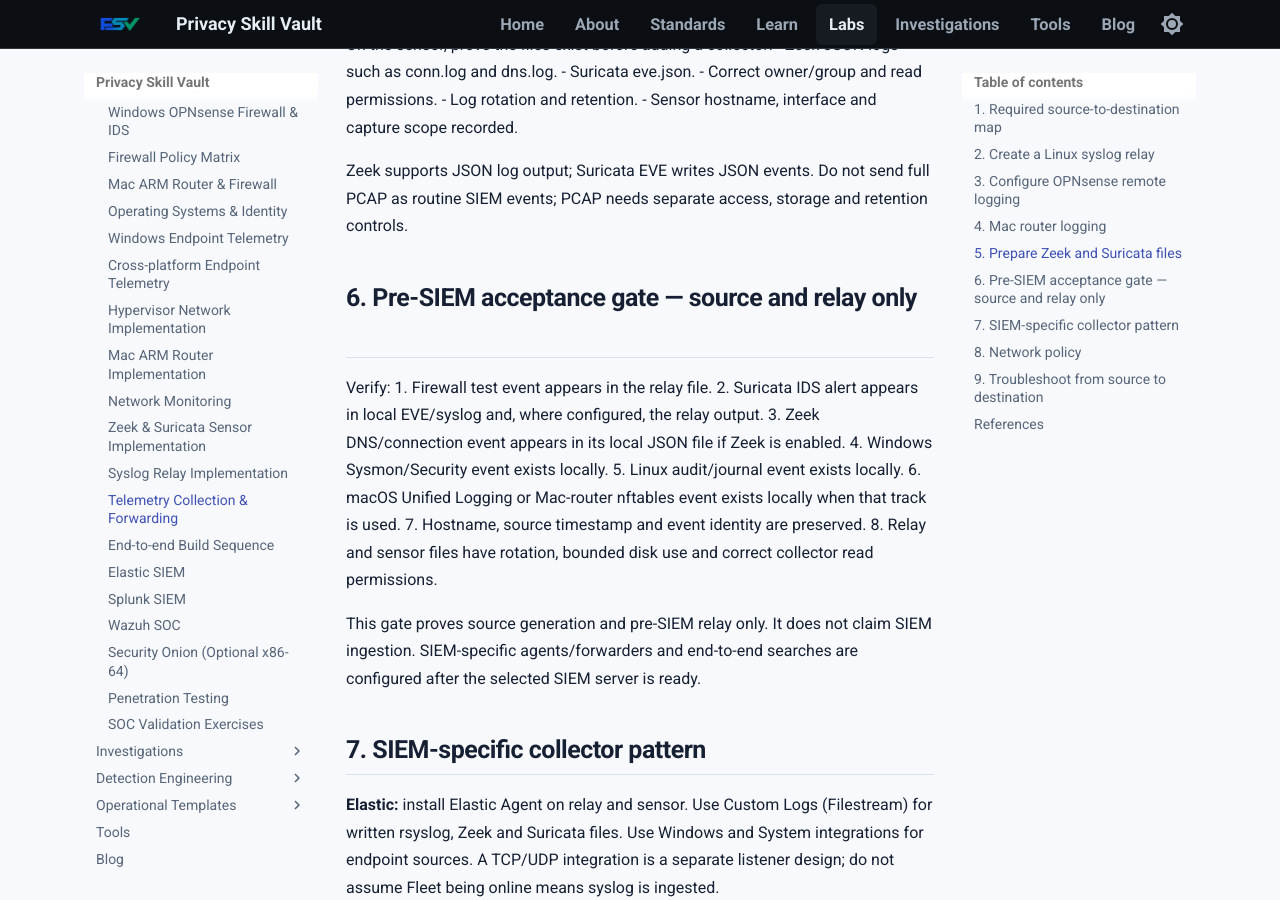
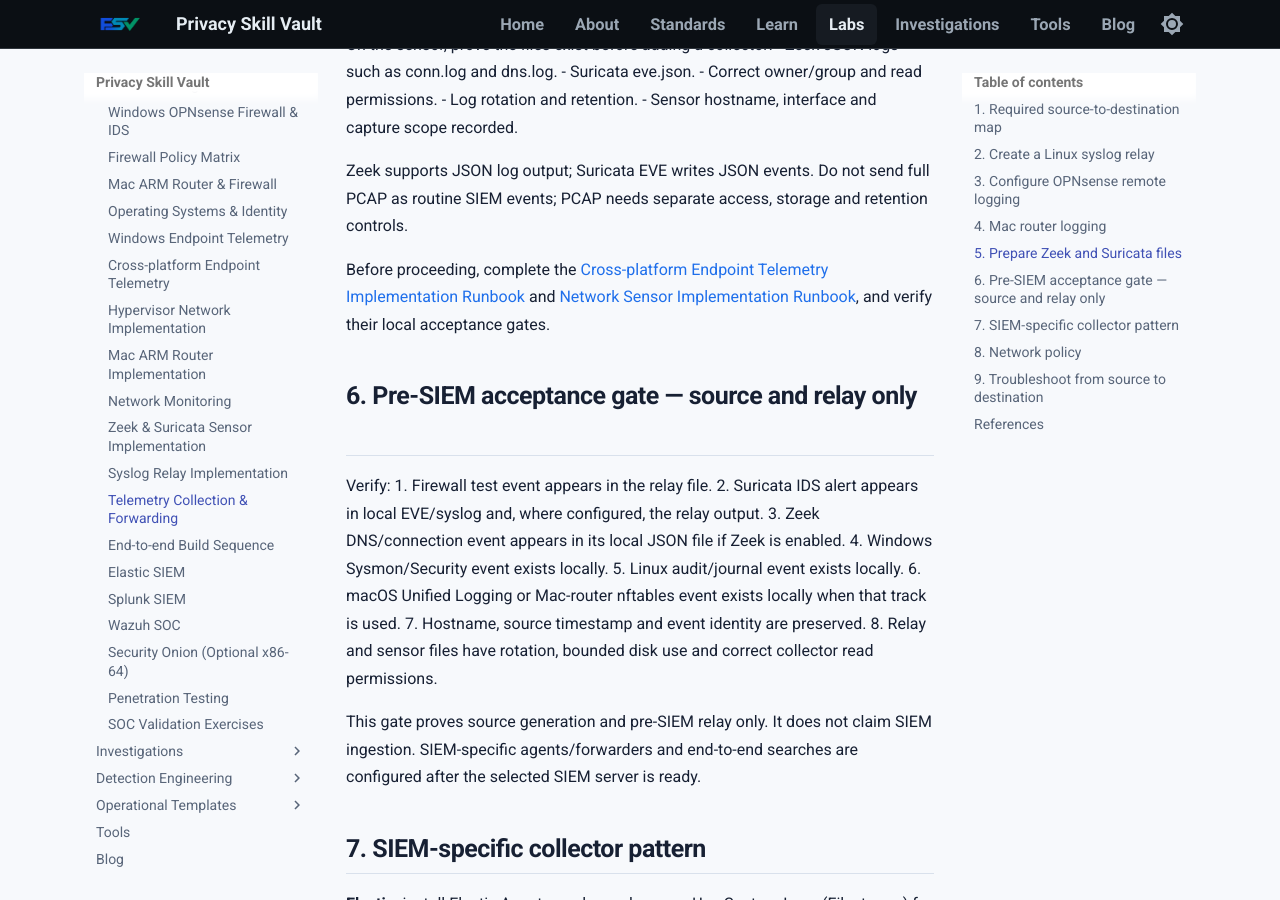
Before and after one commit to PrivacySkillVault/privacyskillvault.github.io, an MkDocs documentation site: the page built from docs/labs/telemetry-pipeline.md, in a window 1280 px wide and 900 px high, scrolled down 2733 px. Built offline with MkDocs 1.6.1 and Material for MkDocs 9.7.7, drawn with Linux system fonts in a browser that asks for light colours.

```diff
--- a/docs/labs/telemetry-pipeline.md
+++ b/docs/labs/telemetry-pipeline.md
@@ -64,6 +64,8 @@
 
 Zeek supports JSON log output; Suricata EVE writes JSON events. Do not send full PCAP as routine SIEM events; PCAP needs separate access, storage and retention controls.
 
+Before proceeding, complete the [Cross-platform Endpoint Telemetry Implementation Runbook](endpoint-telemetry-implementation.md) and [Network Sensor Implementation Runbook](network-sensor-implementation.md), and verify their local acceptance gates.
+
 ## 6. Pre-SIEM acceptance gate — source and relay only
 
 Verify:
```
